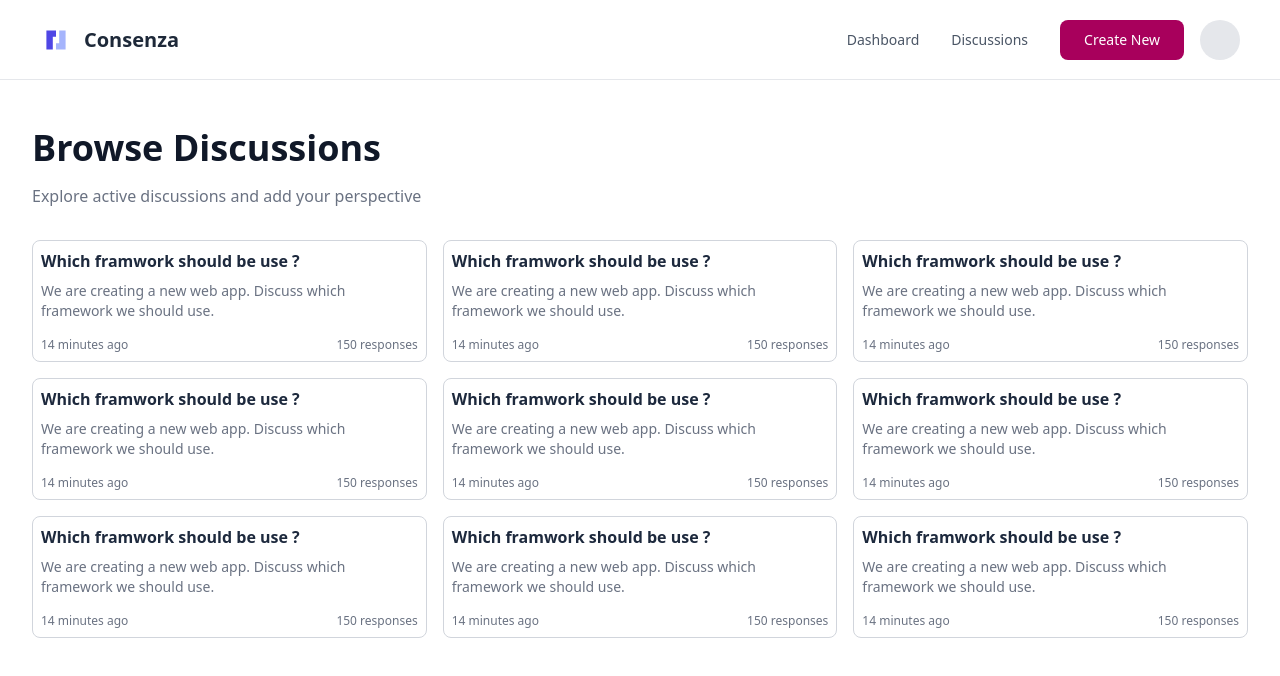
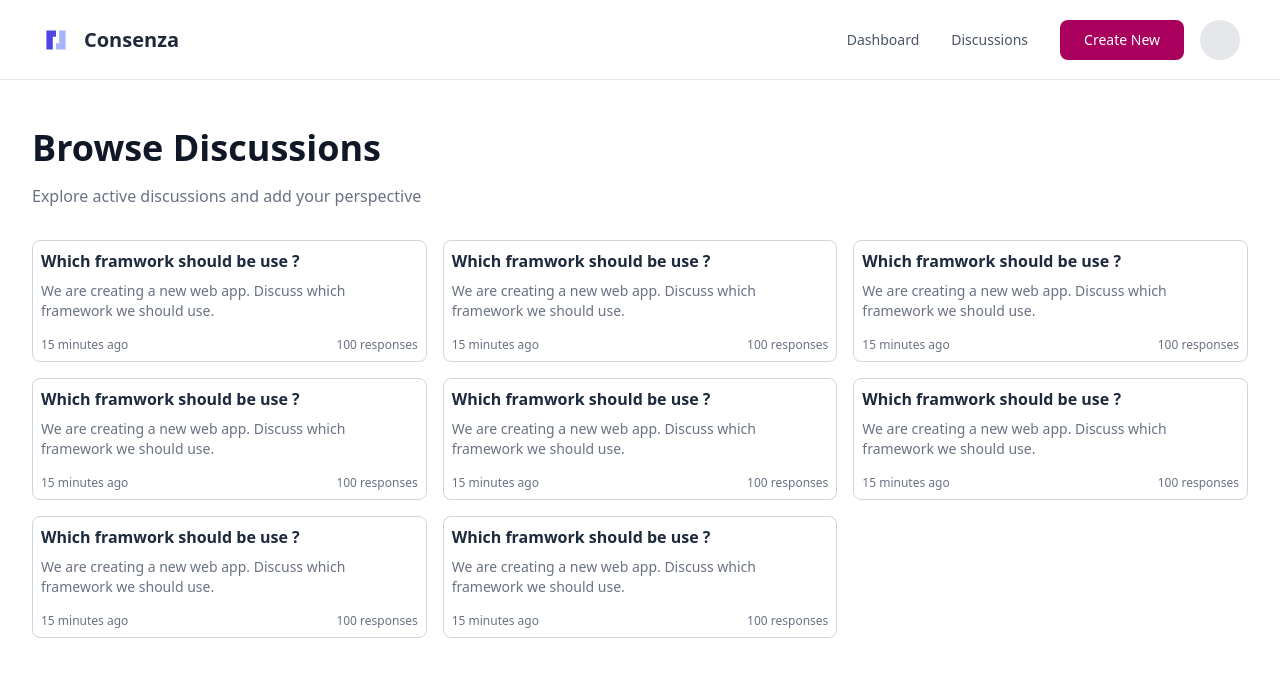
Before and after one commit to Philnue/baselhack_2025_the_loop, a Next.js app in the folder code/nextjs-frontend/: page /discussions in a window 1280 px wide. Shown: the top 676 px of the page. Built offline with nearby package versions, Linux system fonts and the light colour scheme.

Commit message:
Fix build error

```diff
--- a/code/nextjs-frontend/app/discussions/page.tsx
+++ b/code/nextjs-frontend/app/discussions/page.tsx
@@ -13,15 +13,78 @@ export default function DiscussionsPage() {
         </div>
 
         <div className="grid grid-cols-1 md:grid-cols-2 lg:grid-cols-3 gap-4 mt-8">
-          <DiscussionCard />
-          <DiscussionCard />
-          <DiscussionCard />
-          <DiscussionCard />
-          <DiscussionCard />
-          <DiscussionCard />
-          <DiscussionCard />
-          <DiscussionCard />
-          <DiscussionCard />
+          <DiscussionCard
+            title={"Which framwork should be use ?"}
+            desc={
+              "We are creating a new web app. Discuss which framework we should use."
+            }
+            created={"15 minutes ago"}
+            responses={"100 responses"}
+            id={"12341231-123141-1231412"}
+          />
+          <DiscussionCard
+            title={"Which framwork should be use ?"}
+            desc={
+              "We are creating a new web app. Discuss which framework we should use."
+            }
+            created={"15 minutes ago"}
+            responses={"100 responses"}
+            id={"12341231-123141-1231412"}
+          />
+          <DiscussionCard
+            title={"Which framwork should be use ?"}
+            desc={
+              "We are creating a new web app. Discuss which framework we should use."
+            }
+            created={"15 minutes ago"}
+            responses={"100 responses"}
+            id={"12341231-123141-1231412"}
+          />
+          <DiscussionCard
+            title={"Which framwork should be use ?"}
+            desc={
+              "We are creating a new web app. Discuss which framework we should use."
+            }
+            created={"15 minutes ago"}
+            responses={"100 responses"}
+            id={"12341231-123141-1231412"}
+          />
+          <DiscussionCard
+            title={"Which framwork should be use ?"}
+            desc={
+              "We are creating a new web app. Discuss which framework we should use."
+            }
+            created={"15 minutes ago"}
+            responses={"100 responses"}
+            id={"12341231-123141-1231412"}
+          />
+          <DiscussionCard
+            title={"Which framwork should be use ?"}
+            desc={
+              "We are creating a new web app. Discuss which framework we should use."
+            }
+            created={"15 minutes ago"}
+            responses={"100 responses"}
+            id={"12341231-123141-1231412"}
+          />
+          <DiscussionCard
+            title={"Which framwork should be use ?"}
+            desc={
+              "We are creating a new web app. Discuss which framework we should use."
+            }
+            created={"15 minutes ago"}
+            responses={"100 responses"}
+            id={"12341231-123141-1231412"}
+          />
+          <DiscussionCard
+            title={"Which framwork should be use ?"}
+            desc={
+              "We are creating a new web app. Discuss which framework we should use."
+            }
+            created={"15 minutes ago"}
+            responses={"100 responses"}
+            id={"12341231-123141-1231412"}
+          />
         </div>
       </div>
     </div>
--- a/code/nextjs-frontend/components/DiscussionCard.tsx
+++ b/code/nextjs-frontend/components/DiscussionCard.tsx
@@ -9,11 +9,11 @@ interface Props {
 }
 
 export default function DiscussionCard({
-  title = "Which framwork should be use ?",
-  desc = "We are creating a new web app. Discuss which framework we should use.",
-  created = "14 minutes ago",
-  responses = "150 responses",
-  id = "12345-12345-123455-12314",
+  title,
+  desc,
+  created,
+  responses,
+  id,
 }: Props) {
   return (
     <Link href={`/discussions/${id}`}>
```
